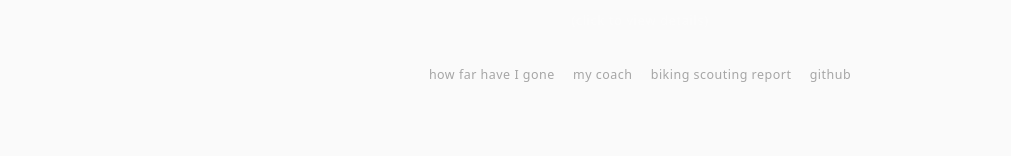
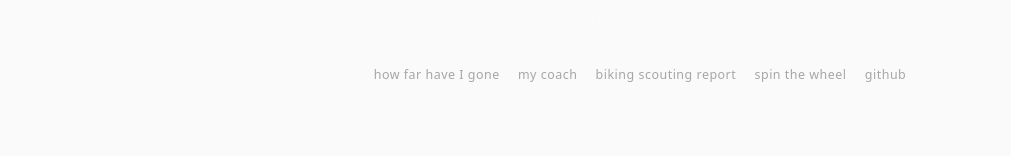
Before and after one commit to wxldon/weldonyang.com, a Next.js app: page / in a window 1280 px wide. Shown: the part 261-417 px from the top of the page, without its empty margins (0-1011 px from the left). Built offline with nearby package versions, Linux system fonts and the light colour scheme; a web font is replaced by a local one.

Commit message:
landing: add /spin-the-wheel to the footer nav
So the page is reachable from somewhere other than a typed URL.
Sits in the same subdued footer-link strip as the other transitional
links until I migrate them into the three category panels.

```diff
--- a/src/app/page.tsx
+++ b/src/app/page.tsx
@@ -21,6 +21,7 @@ const FALLBACK_LINKS: { href: string; label: string }[] = [
   { href: "/how-far-have-i-gone",   label: "how far have I gone" },
   { href: "/my-coach",              label: "my coach" },
   { href: "/biking-scouting-report", label: "biking scouting report" },
+  { href: "/spin-the-wheel",        label: "spin the wheel" },
   { href: "https://github.com/wxldon", label: "github" },
 ];
 
```
